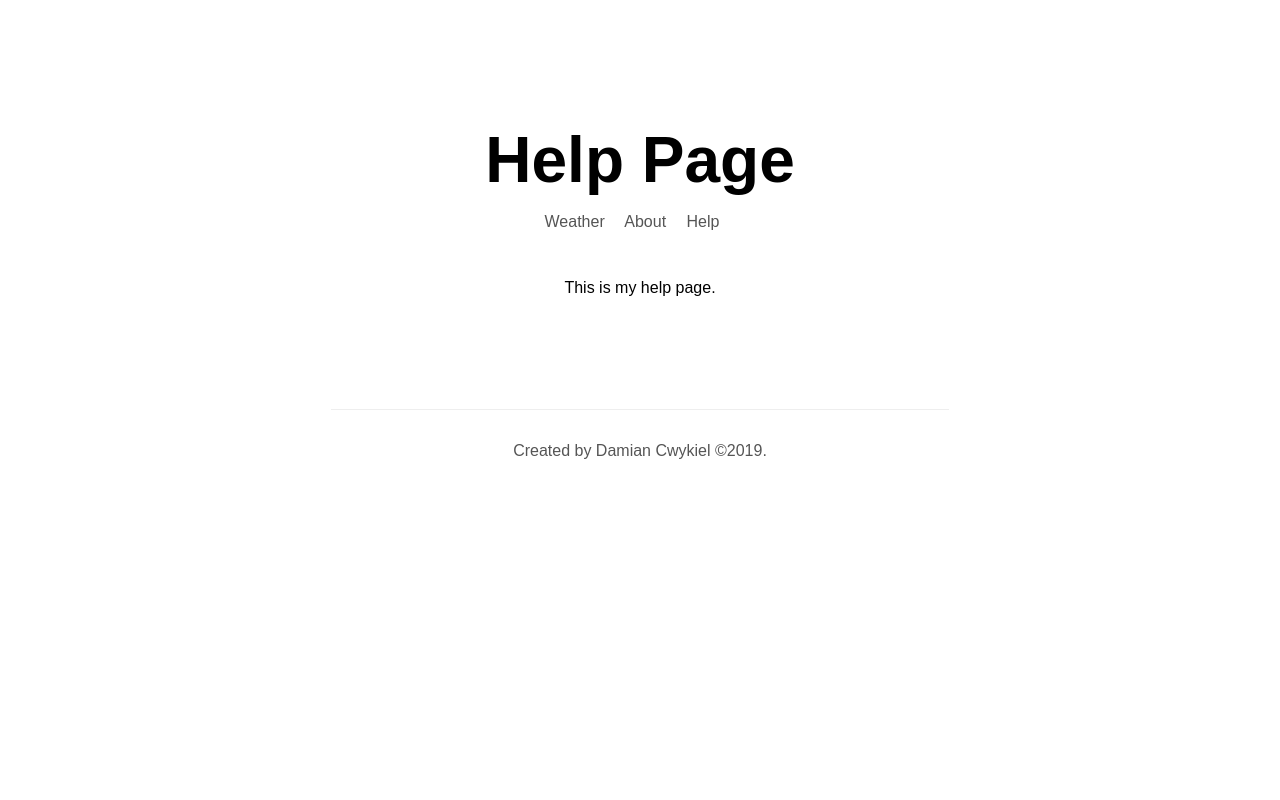
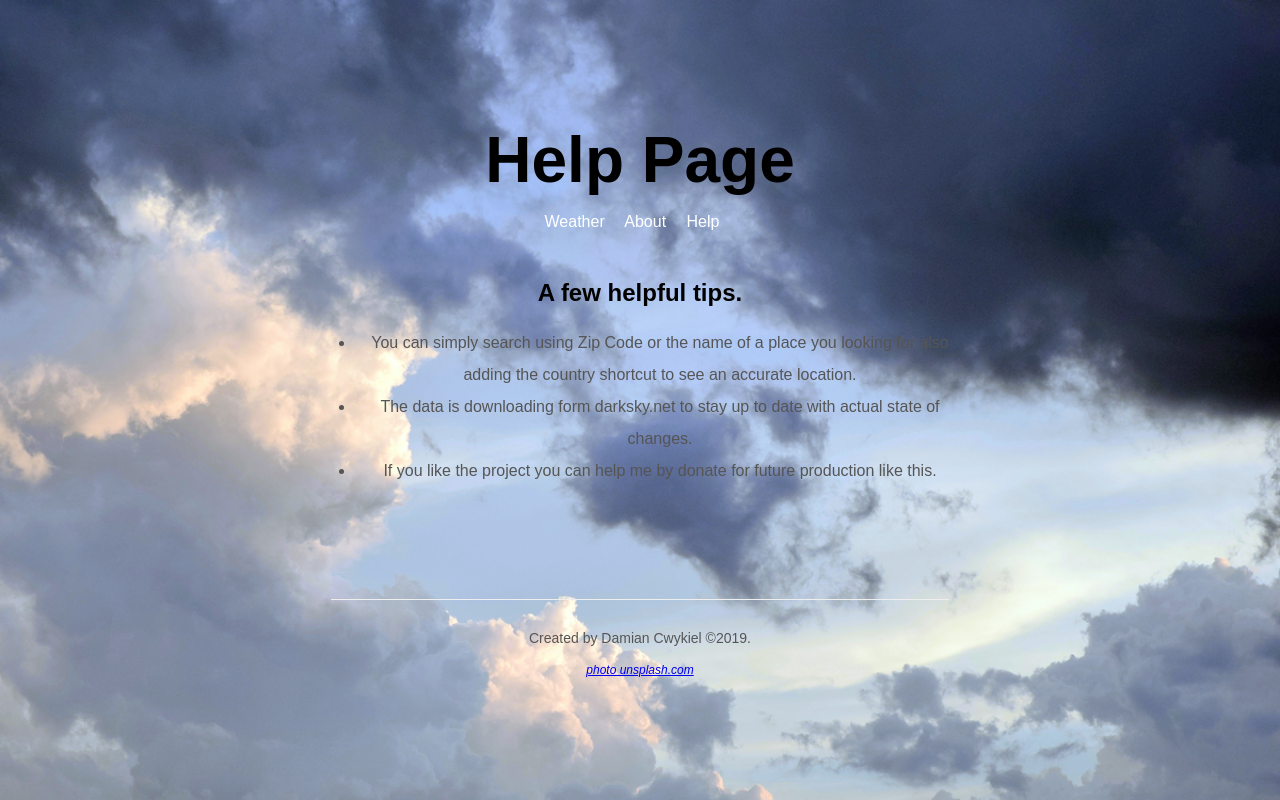
Before and after one commit to DamianCwykiel/node-forecast-app, a Node server app: page /help in a window 1280 px wide. Run offline with Node 20, Linux system fonts and the light colour scheme; some libraries are stand-ins or nearby versions.

Commit message:
Update data & push to heroku

```diff
--- a/package.json
+++ b/package.json
@@ -4,8 +4,7 @@
   "description": "",
   "main": "index.js",
   "scripts": {
-    "start": "node src/app.js",
-    "test": "echo \"Error: no test specified\" && exit 1"
+    "start": "node src/app.js"
   },
   "author": "",
   "license": "ISC",
--- a/public/css/styles.css
+++ b/public/css/styles.css
@@ -1,4 +1,6 @@
 body {
+    background: url('/img/bcg-2.png') no-repeat center center;
+    background-size: cover;
     color: #000;
     display: flex;
     font-family: arial;
@@ -17,13 +19,17 @@ body {
 .main-content {
     flex-grow: 1;
 }
+.main-content-about {
+    display: flex;
+    flex-direction: column;
+}
 
 .about-img {
-    width: 265px;
+    width: 200px;
 }
 
 header {
-    margin-top:1rem;
+    margin-top: 1rem;
     margin-bottom: 48px;
     width: 100%
 }
@@ -33,10 +39,40 @@ h1 {
 }
 
 header a {
-    color: #555;
+    color: #fff;
     margin-right: 1rem;
     text-decoration: none;
 }
+
+article {
+    color: #fff;
+}
+
+#firstMessageForecast, #secondMessageLocation {
+    color: #fff;
+    font-weight: 600;
+}
+
+h3 {
+    font-size: 16px;
+    color: #555;
+}
+
+p {
+    color: #555;
+    font-size: 14px;
+}
+
+ul > li {
+    color: #555;
+    line-height: 200%;
+}
+
+#footer-subtitle {
+    font-size: 12px;
+    font-style: italic;
+}
+
 
 #form-container {
     color: royalblue;
@@ -45,7 +81,7 @@ header a {
     font-weight: 500;
     margin: 3rem auto;
     line-height: 180%;
-    width: 40rem;
+    width: 20rem;
 }
 
 
--- a/src/app.js
+++ b/src/app.js
@@ -64,7 +64,7 @@ app.get('/about', (req, res) => {
 app.get('/help', (req, res) => {
     res.render('help', {
         title: 'Help Page',
-        helpfulText: 'This is my help page.',
+        helpfulText: 'A few helpful tips.',
         name: 'Damian Cwykiel ©'
     })
 })
--- a/views/about.hbs
+++ b/views/about.hbs
@@ -10,10 +10,11 @@
     </head>
     <body>
         <div id ="container">
-            <div class="main-content">
+            <div class="main-content-about">
                 {{> header}}
-                <img class="about-img"src="/img/robot.png"/>
+                <a href ="https://damiancwykiel.com.pl" target="_blank"><img class="about-img"src="/img/1-dc.png"/></a>
             </div>
+
         </div>
         {{> footer}}
     </body>
--- a/views/help.hbs
+++ b/views/help.hbs
@@ -5,14 +5,19 @@
         <meta http-equiv="X-UA-Compatible" content="IE=edge">
         <meta name="viewport" content="width=device-width, initial-scale=1">
         <title>About</title>
-        <link rel="icon" type="image/ico" href="/img/favicon.ico">
+        <link rel="icon" type="image/ico" href="/img/weather.png">
         <link rel ="stylesheet" href="/css/styles.css">
     </head>
     <body>
         <div id ="container">
             <div class="main-content">
                 {{> header}}
-                <p>{{helpfulText}}</p>
+                <h2>{{helpfulText}}</h2>
+                <ul>
+                    <li>You can simply search using Zip Code or the name of a place you looking for also adding the country shortcut to see an accurate location.</li>
+                    <li>The data is downloading form darksky.net to stay up to date with actual state of changes.</li>
+                    <li>If you like the project you can help me by donate for future production like this.</li>
+                </ul>
             </div>
         </div>
         {{> footer}}
--- a/views/index.hbs
+++ b/views/index.hbs
@@ -12,7 +12,7 @@
     <div id ="container">
         <div class="main-content">
         {{> header}}
-        <p>The page created for give you a glimpse of a weather.</p>
+        <h3>The page created for give you a glimpse of a weather.</h3>
         <form>
             <input placeholder="Location" autofocus/>
             <button>Hit Me for search</button>
--- a/views/partials/footer.hbs
+++ b/views/partials/footer.hbs
@@ -1,3 +1,4 @@
 <footer>
     <p>Created by {{name}}{{getCurrentYear}}.</p>
+    <a href ="https://unsplash.com" id="footer-subtitle" target="_blank">photo unsplash.com</a>
 </footer>
```
Also changed, not shown: public/img/1-dc.png (added), public/img/bcg-2.png (added), public/js/app.js.
